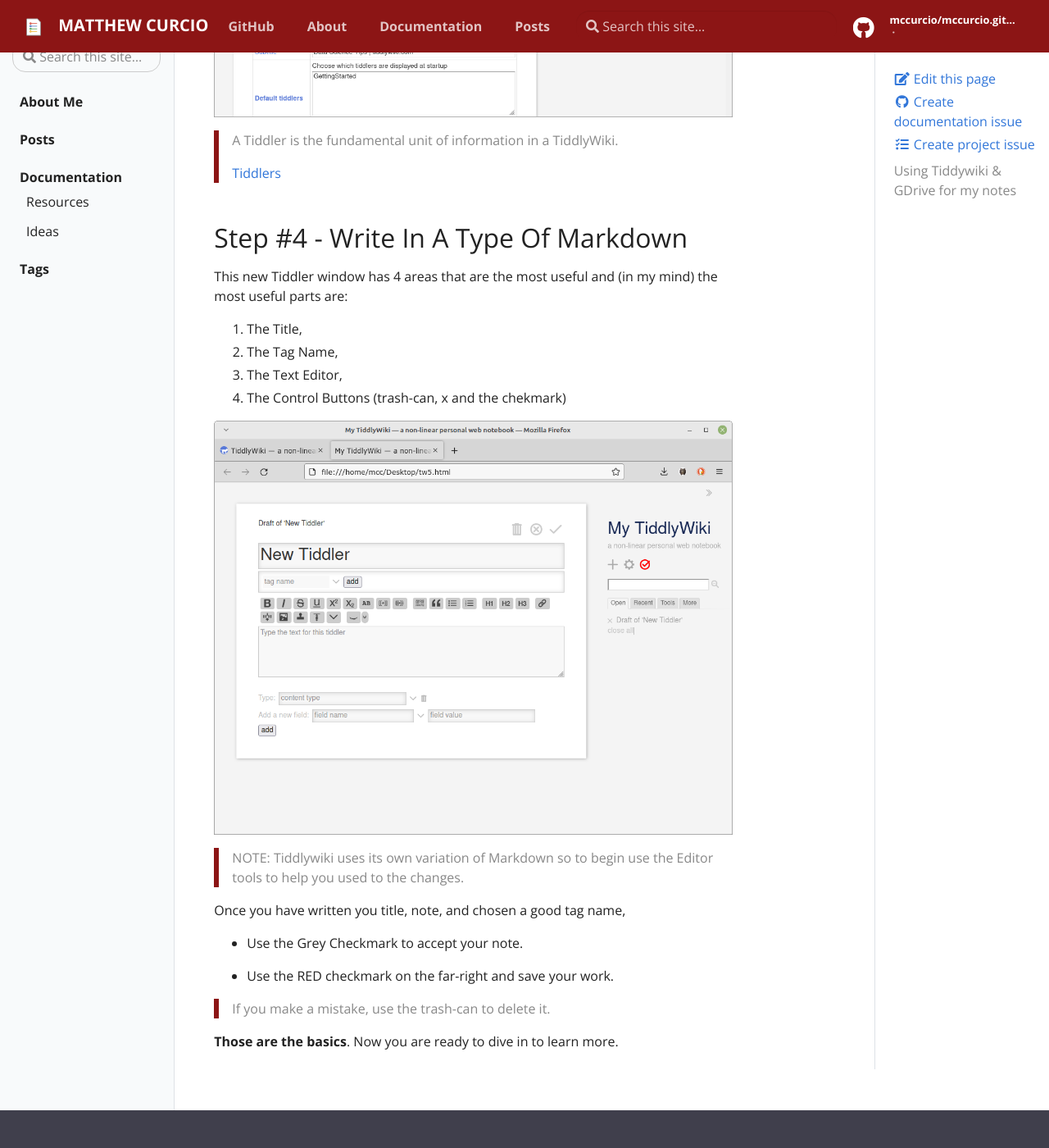
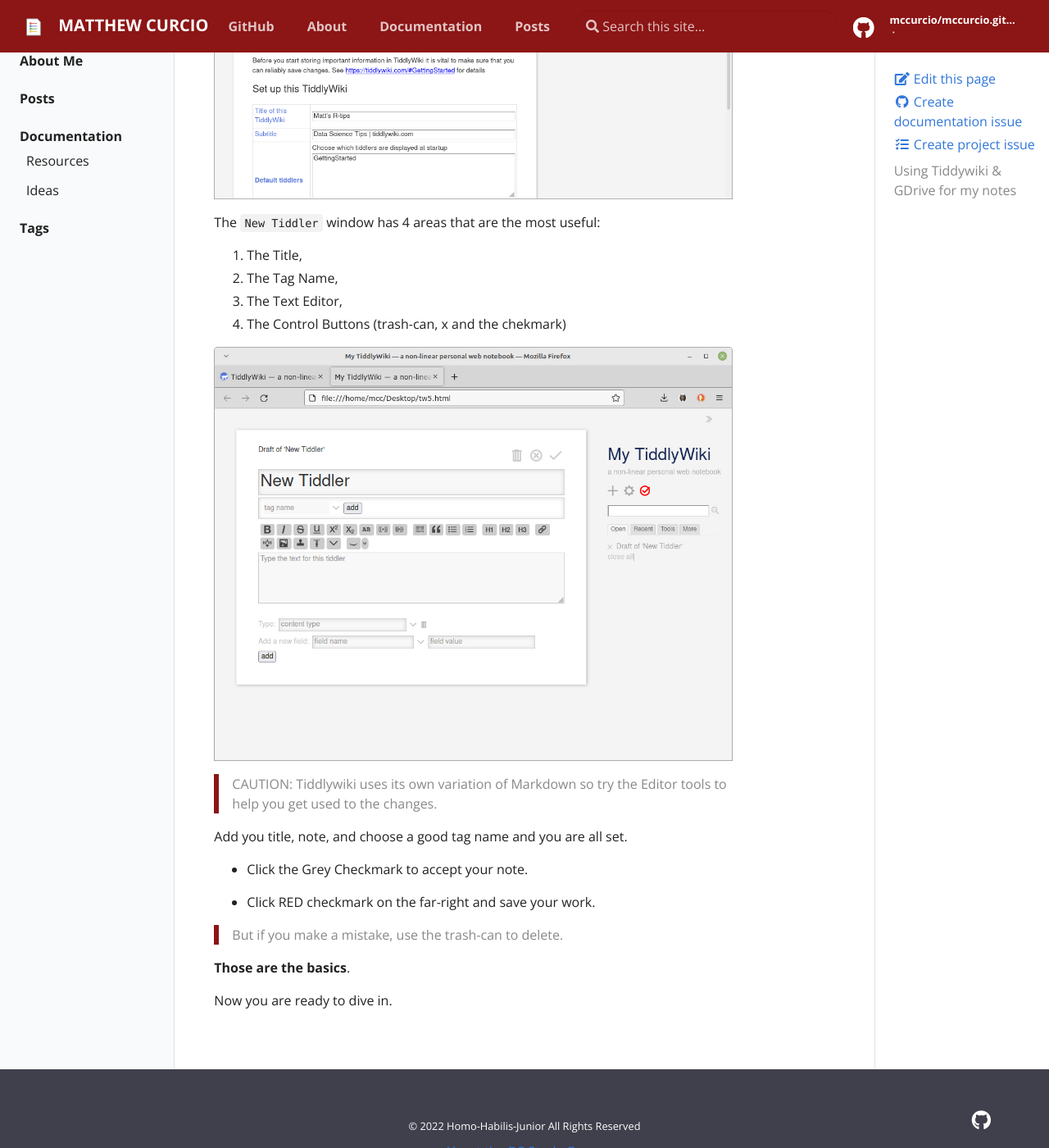
Before and after one commit to mccurcio/mccurcio.github.io, a Jekyll site: the page built from _posts/2022-03-15-tiddlywiki.md, in a window 1280 px wide and 1400 px high, scrolled down 3806 px. Shown: the whole window at 82% size. Built offline with Jekyll 4.4.1, drawn with Linux system fonts in a browser that asks for light colours; our own code applies the rules of GitHub Pages for plain Markdown files; some of the changed text lies outside the part shown.

Commit message:
Added to TW doc/post

```diff
--- a/_posts/2022-03-15-tiddlywiki.md
+++ b/_posts/2022-03-15-tiddlywiki.md
@@ -46,38 +49,36 @@
 
 ## Step 2 - Open TW
 
-- Once downloaded, **Click the TW to open it in your browser**.
+Once downloaded,
 
-- Your first note (or Tiddler) should show the *configuration page* called: **'GettingStarted'**.
+- Click the **TW** to open it in your browser.
 
->A **Tiddler** is a single note or piece of info.
+- **'GettingStarted'** is the *Title configuration page*
+
 
 ![](/assets/img/GettingStarted-titles.png)
 
-- Add your **Title** & **Subtitle**
+- Add your **Title** & **Subtitle**.
 
- >Both show on the top-right-hand side.
+    - Both show on the top-right-hand side.
 
- - Close the tiddler by using the **X**,
+ - Close the tiddler by using the **X**.
 
- - Then SAVE your .html document by pressing the RED checkmark
+ - Then **Save** By pressing the RED circled-checkmark.
 
 ## Step #3 - Write a Note
 
-After changing the titles, start writing immediately.
+Change the titles then you can *start writing immediately*.
 
-- Press the **Grey Plus Sign** below your titles, to start your first note ([Tiddler](https://tiddlywiki.com/static/Tiddlers.html)).
-
-![](/assets/img/first-tiddler-note-page.png)
+- Press the **Grey Plus Sign** below your titles, to OPEN your first note ([Tiddler](https://tiddlywiki.com/static/Tiddlers.html)).
 
 >A Tiddler is the fundamental unit of information in a TiddlyWiki.
 >
 >[Tiddlers](https://tiddlywiki.com/static/Tiddlers.html)
 
+![](/assets/img/first-tiddler-note-page.png)
 
-## Step #4 - Write In A Type Of Markdown
-
-This new Tiddler window has 4 areas that are the most useful and (in my mind) the most useful parts are:
+The `New Tiddler` window has 4 areas that are the most useful:
 
 1. The Title,
 1. The Tag Name,
@@ -86,14 +87,16 @@
 
 ![](/assets/img/making-tw.png)
 
->NOTE: Tiddlywiki uses its own variation of Markdown so to begin use the Editor tools to help you used to the changes.
+>CAUTION: Tiddlywiki uses its own variation of Markdown so try the Editor tools to help you get used to the changes.
 
-Once you have written you title, note, and chosen a good tag name,
+Add you title, note, and choose a good tag name and you are all set.
 
-- Use the Grey Checkmark to accept your note.
+- Click the Grey Checkmark to accept your note.
 
-- Use the RED checkmark on the far-right and save your work.
+- Click RED checkmark on the far-right and save your work.
 
-> If you make a mistake, use the trash-can to delete it.
+>But if you make a mistake, use the trash-can to delete.
 
-**Those are the basics**. Now you are ready to dive in to learn more.
+**Those are the basics**.
+
+Now you are ready to dive in.
```
Also changed, not shown: other parts of _posts/2022-03-15-tiddlywiki.md (+4 -1 lines).
